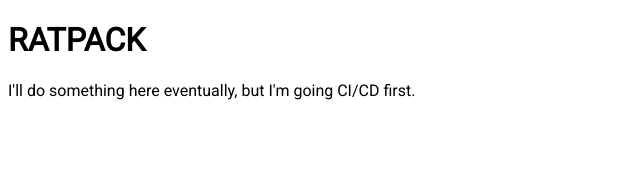
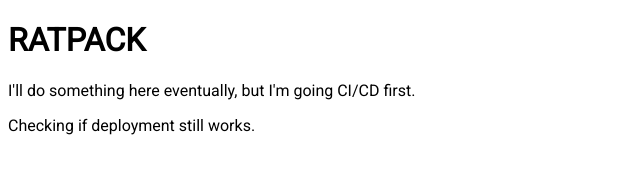
Before and after one commit to isthisstackoverflow/ratstack, a website built with Parcel: page src/index.html in a window 1280 px wide. Shown: the whole page, without its empty margins (0-640 px from the left). Built offline with nearby package versions, Linux system fonts and the light colour scheme.

Commit message:
checking if deployment still works

```diff
--- a/src/index.html
+++ b/src/index.html
@@ -12,6 +12,9 @@
     <p>
       I'll do something here eventually, but I'm going CI/CD first.
     </p>
+    <p>
+      Checking if deployment still works.
+    </p>
     <script src="./index.js"></script>
   </body>
 </html>
```
